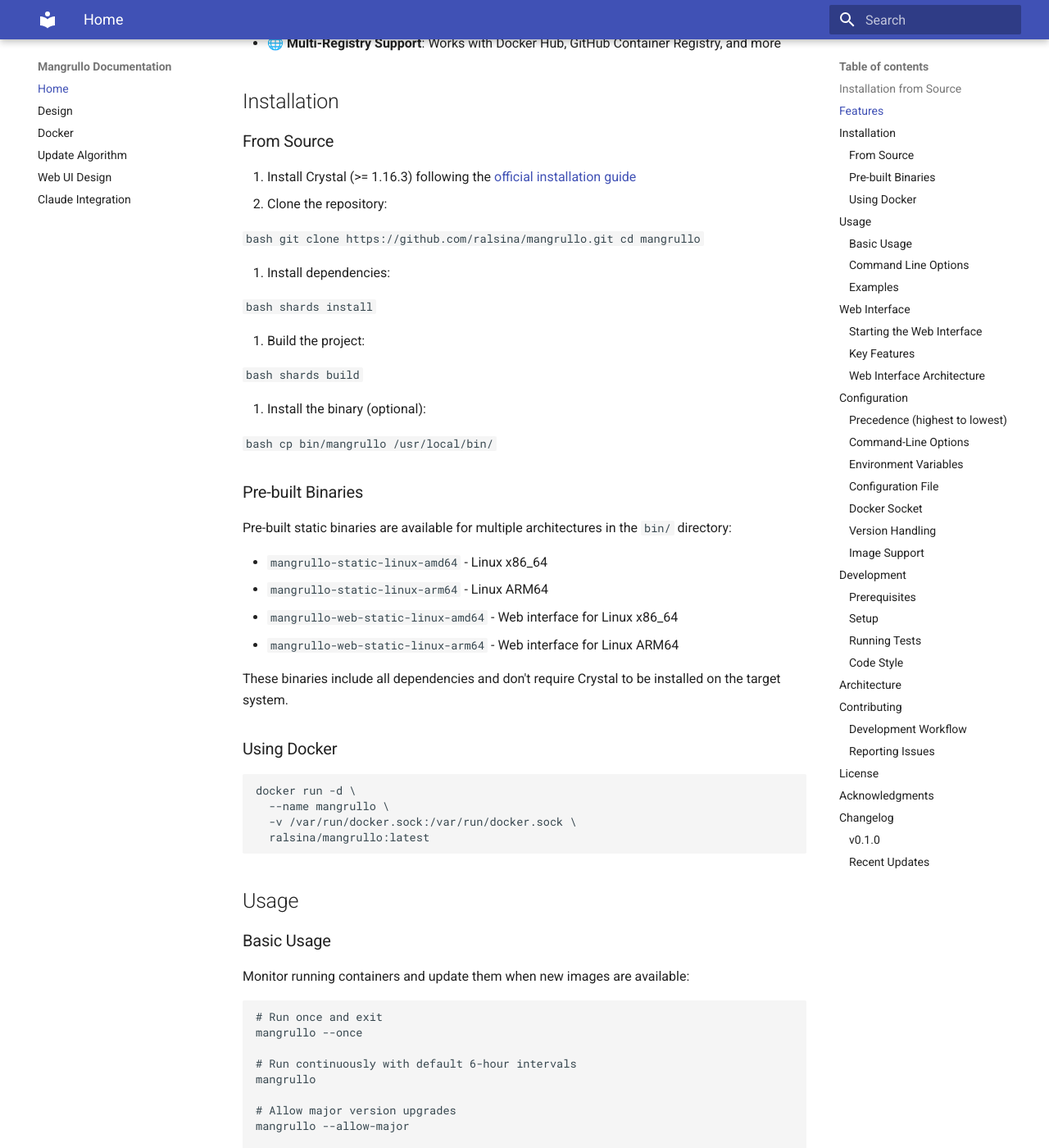
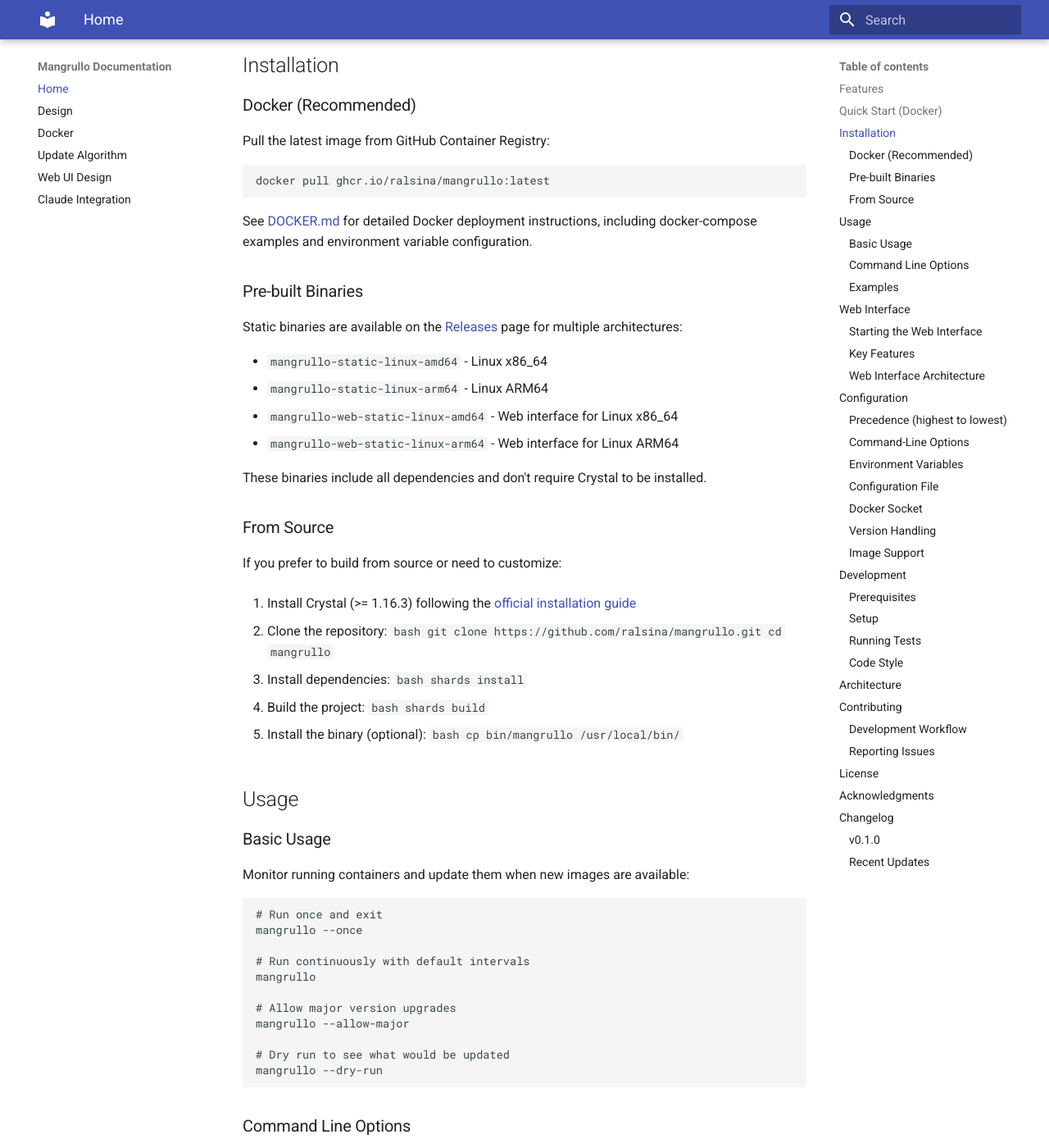
Before and after one commit to ralsina/mangrullo, an MkDocs documentation site: the page built from docs/index.md, in a window 1280 px wide and 1400 px high, scrolled down 1112 px. Shown: the whole window at 82% size. Built offline with MkDocs 1.6.1 and Material for MkDocs 9.7.7, drawn with Linux system fonts in a browser that asks for light colours; some of the changed text lies outside the part shown.

Commit message:
docs: reorganize installation section
Reorganize the documentation to eliminate duplication and improve flow:
- Move Features section after introduction
- Add Quick Start (Docker) section for fastest setup path
- Consolidate installation options under single heading
- Remove duplicate installation instructions
- Update Docker image reference to GHCR

Co-Authored-By: LGM 4.5 <noreply@z.ai>

````diff
--- a/docs/index.md
+++ b/docs/index.md
@@ -5,33 +5,6 @@
 [![License](https://img.shields.io/github/license/ralsina/mangrullo)](https://github.com/ralsina/mangrullo/blob/main/LICENSE)
 
 Mangrullo is a Docker container update automation tool written in Crystal. It monitors running Docker containers and automatically updates them to newer image versions, similar to Watchtower but with a focus on simplicity and reliability.
-
-## Installation from Source
-
-1. Clone the repository:
-
-   ```bash
-   git clone https://github.com/ralsina/mangrillo.git
-   cd mangrullo
-   ```
-
-1. Install dependencies:
-
-   ```bash
-   shards install
-   ```
-
-1. Build the project:
-
-   ```bash
-   shards build
-   ```
-
-1. Install the binary (optional):
-
-   ```bash
-   cp bin/mangrullo /usr/local/bin/
-   ```
 
 ## Features
 
@@ -45,56 +18,71 @@
 - 🎯 **Container Filtering**: Check specific containers by name instead of all containers
 - 🔄 **Container Recreation**: Properly recreates containers with new images (like Watchtower)
 - 🌐 **Multi-Registry Support**: Works with Docker Hub, GitHub Container Registry, and more
+- 📝 **YAML Config Files**: Optional configuration file support for persistent settings
+- 🐳 **Official Docker Images**: Multi-architecture images available on GHCR
+
+## Quick Start (Docker)
+
+The easiest way to run Mangrullo is using the official Docker image:
+
+```bash
+docker run -d \
+  --name mangrullo \
+  -v /var/run/docker.sock:/var/run/docker.sock \
+  ghcr.io/ralsina/mangrullo:latest
+```
+
+This will start Mangrullo in daemon mode, checking for updates every hour (default: 3600 seconds).
 
 ## Installation
 
+### Docker (Recommended)
+
+Pull the latest image from GitHub Container Registry:
+
+```bash
+docker pull ghcr.io/ralsina/mangrullo:latest
+```
+
+See [DOCKER.md](DOCKER.md) for detailed Docker deployment instructions, including docker-compose examples and environment variable configuration.
+
+### Pre-built Binaries
+
+Static binaries are available on the [Releases](https://github.com/ralsina/mangrullo/releases) page for multiple architectures:
+
+- `mangrullo-static-linux-amd64` - Linux x86_64
+- `mangrullo-static-linux-arm64` - Linux ARM64
+- `mangrullo-web-static-linux-amd64` - Web interface for Linux x86_64
+- `mangrullo-web-static-linux-arm64` - Web interface for Linux ARM64
+
+These binaries include all dependencies and don't require Crystal to be installed.
+
 ### From Source
 
+If you prefer to build from source or need to customize:
+
 1. Install Crystal (>= 1.16.3) following the [official installation guide](https://crystal-lang.org/installation/)
+
 2. Clone the repository:
-
    ```bash
    git clone https://github.com/ralsina/mangrullo.git
    cd mangrullo
    ```
 
 3. Install dependencies:
-
    ```bash
    shards install
    ```
 
 4. Build the project:
-
    ```bash
    shards build
    ```
 
 5. Install the binary (optional):
-
    ```bash
    cp bin/mangrullo /usr/local/bin/
    ```
-
-### Pre-built Binaries
-
-Pre-built static binaries are available for multiple architectures in the `bin/` directory:
-
-- `mangrullo-static-linux-amd64` - Linux x86_64
-- `mangrullo-static-linux-arm64` - Linux ARM64
-- `mangrullo-web-static-linux-amd64` - Web interface for Linux x86_64
-- `mangrullo-web-static-linux-arm64` - Web interface for Linux ARM64
-
-These binaries include all dependencies and don't require Crystal to be installed on the target system.
-
-### Using Docker
-
-```bash
-docker run -d \
-  --name mangrullo \
-  -v /var/run/docker.sock:/var/run/docker.sock \
-  ralsina/mangrullo:latest
-```
 
 ## Usage
 
@@ -106,7 +94,7 @@
 # Run once and exit
 mangrullo --once
 
-# Run continuously with default 6-hour intervals
+# Run continuously with default intervals
 mangrullo
 
 # Allow major version upgrades
````
